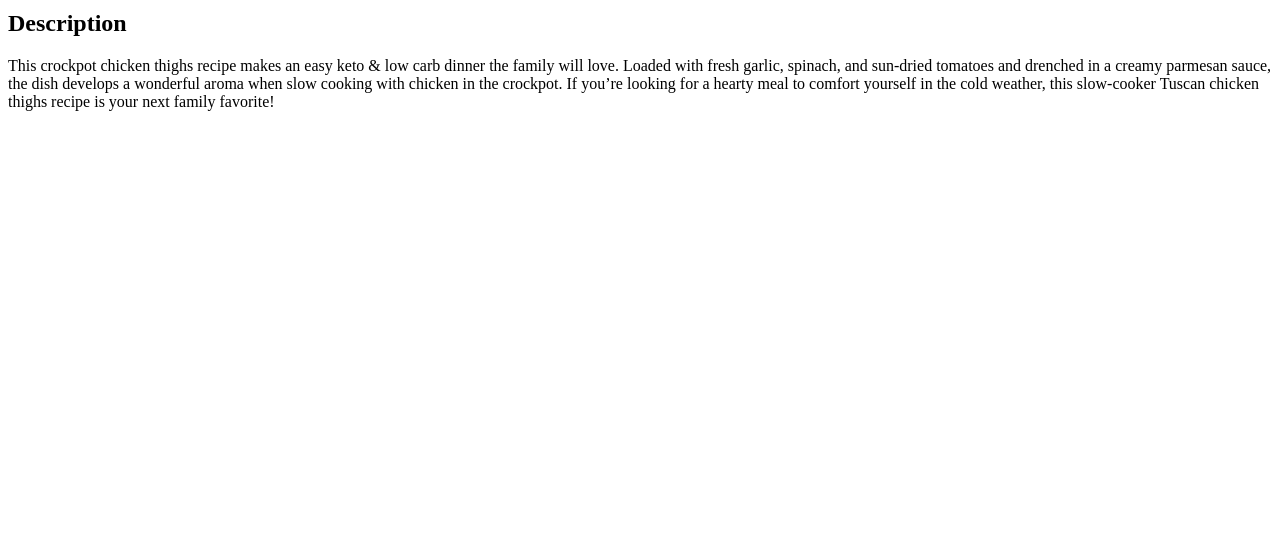
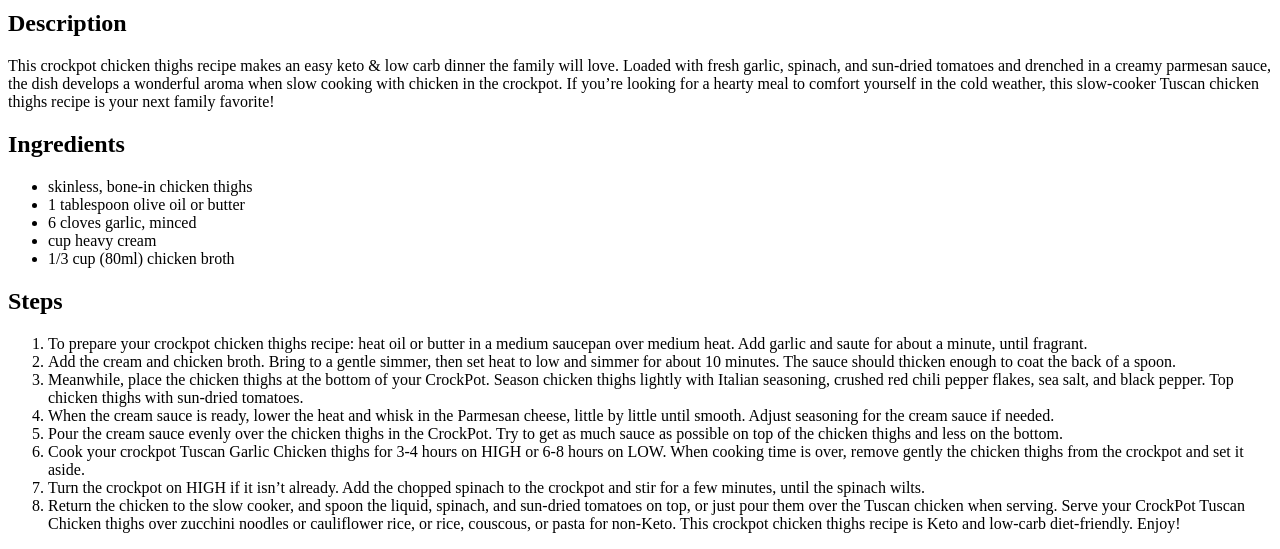
Before and after one commit to EverybodyToTheLimit/RecipeWebsite, a plain HTML site: page recipes/slow-cooker-tuscan-chicken.html in a window 1280 px wide. Shown: the part 1060-1609 px from the top of the page. Before the commit the page ends 1187 px from the top, so only its background shows below. Drawn offline with Linux system fonts and the light colour scheme.

Commit message:
Add recipe Steps sections to all pages

```diff
--- a/recipes/slow-cooker-tuscan-chicken.html
+++ b/recipes/slow-cooker-tuscan-chicken.html
@@ -23,6 +23,43 @@
             <p>
                 This crockpot chicken thighs recipe makes an easy keto & low carb dinner the family will love. Loaded with fresh garlic, spinach, and sun-dried tomatoes and drenched in a creamy parmesan sauce, the dish develops a wonderful aroma when slow cooking with chicken in the crockpot. If you’re looking for a hearty meal to comfort yourself in the cold weather, this slow-cooker Tuscan chicken thighs recipe is your next family favorite!
             </p>
+        <h2>
+                Ingredients
+        </h2>
+        <p>
+                <ul>
+                <li>skinless, bone-in chicken thighs</li>
+                <li>1 tablespoon olive oil or butter</li>
+                <li>6 cloves garlic, minced</li>
+                <li> cup heavy cream</li>
+                <li>1/3 cup (80ml) chicken broth</li>
+
+                </ul>
+        </p>
+        <h2>
+            Steps
+    </h2>
+    <p>
+            <ol>
+                <li>To prepare your crockpot chicken thighs recipe: heat oil or butter in a medium saucepan over medium heat. Add garlic and saute for about a minute, until fragrant.</li>
+
+                <li>Add the cream and chicken broth. Bring to a gentle simmer, then set heat to low and simmer for about 10 minutes. The sauce should thicken enough to coat the back of a spoon.</li>
+
+                <li>Meanwhile, place the chicken thighs at the bottom of your CrockPot. Season chicken thighs lightly with Italian seasoning, crushed red chili pepper flakes, sea salt, and black pepper. Top chicken thighs with sun-dried tomatoes.</li>
+
+                <li>When the cream sauce is ready, lower the heat and whisk in the Parmesan cheese, little by little until smooth. Adjust seasoning for the cream sauce if needed.</li>
+
+                <li>Pour the cream sauce evenly over the chicken thighs in the CrockPot. Try to get as much sauce as possible on top of the chicken thighs and less on the bottom.</li>
+
+                <li> Cook your crockpot Tuscan Garlic Chicken thighs for 3-4 hours on HIGH or 6-8 hours on LOW. When cooking time is over, remove gently the chicken thighs from the crockpot and set it aside.</li>
+
+                <li> Turn the crockpot on HIGH if it isn’t already. Add the chopped spinach to the crockpot and stir for a few minutes, until the spinach wilts.</li>
+
+                <li> Return the chicken to the slow cooker, and spoon the liquid, spinach, and sun-dried tomatoes on top, or just pour them over the Tuscan chicken when serving. Serve your CrockPot Tuscan Chicken thighs over zucchini noodles or cauliflower rice, or rice, couscous, or pasta for non-Keto. This crockpot chicken thighs recipe is Keto and low-carb diet-friendly. Enjoy!</li>
+
+            </ol>
+    </p>
     </h1>
+
 </body>
 </html>
```
Also changed, not shown: recipes/bento-box.html (+26 -0 lines), recipes/lasagna.html (+25 -0 lines).
